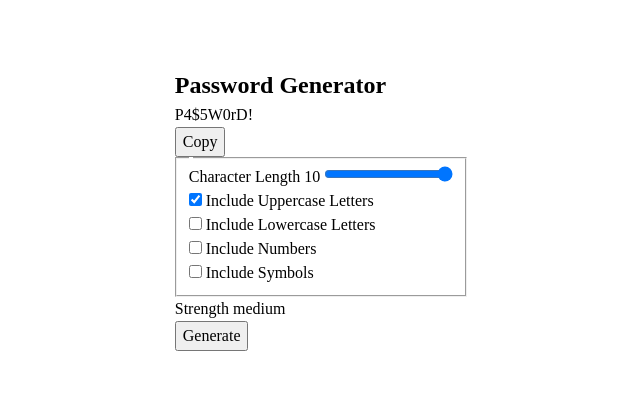
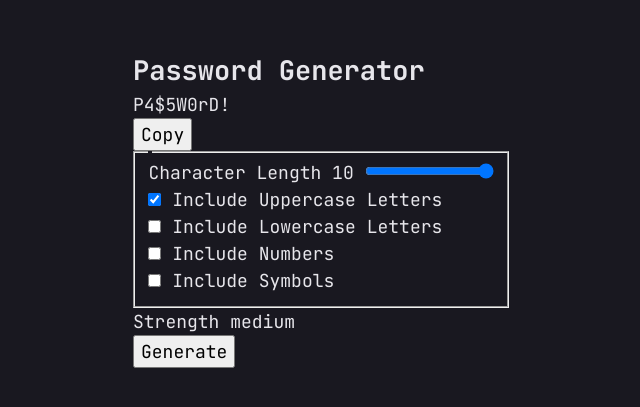
Before and after one commit to demmyhonore/password-generator-challenge, a SvelteKit app: page / in a window 1280 px wide. Shown: the part 191-598 px from the top of the page, without its empty margins (319-959 px from the left). Built offline with nearby package versions, Linux system fonts and the light colour scheme.

Commit message:
Add font, vars, and body css

```diff
--- a/src/routes/+layout.svelte
+++ b/src/routes/+layout.svelte
@@ -1,12 +1,27 @@
 <slot />
 
 <style>
+	/* Font */
+	@font-face {
+		font-family: 'JetBrains Mono';
+		src: url('/fonts/JetBrainsMono-VariableFont_wght.ttf') format('truetype');
+		font-weight: 100 1000;
+	}
+
 	/* Variables */
 	:global(:root) {
-		--random-color: blue;
+		--clr-almost-white: hsl(252, 11%, 91%);
+		--clr-dark-grey: hsl(248, 10%, 15%);
+		--clr-grey: hsl(251, 9%, 53%);
+		--clr-neon-green: hsl(127, 100%, 82%);
+		--clr-orange: hsl(13, 95%, 66%);
+		--clr-red: hsl(0, 91%, 63%);
+		--clr-very-dark-grey: hsl(248, 15%, 11%);
+		--clr-yellow: hsl(42, 91%, 68%);
+		--ff-base: 'JetBrains Mono', monospace;
 	}
 
-	/* Reset by https://www.joshwcomeau.com/css/custom-css-reset/ */
+	/* Reset */
 	:global(*, *::before, *::after) {
 		box-sizing: border-box;
 	}
@@ -33,10 +48,14 @@
 		overflow-wrap: break-word;
 	}
 
-	/* Body as container */
+	/* Global */
 	:global(body) {
+		height: 100vh;
+		background-color: var(--clr-very-dark-grey);
+		font-family: var(--ff-base);
+		font-size: 1.125rem;
+		color: var(--clr-almost-white);
 		display: grid;
 		place-items: center;
-		height: 100vh;
 	}
 </style>
```
Also changed, not shown: static/fonts/JetBrainsMono-Italic-VariableFont_wght.ttf (deleted).
